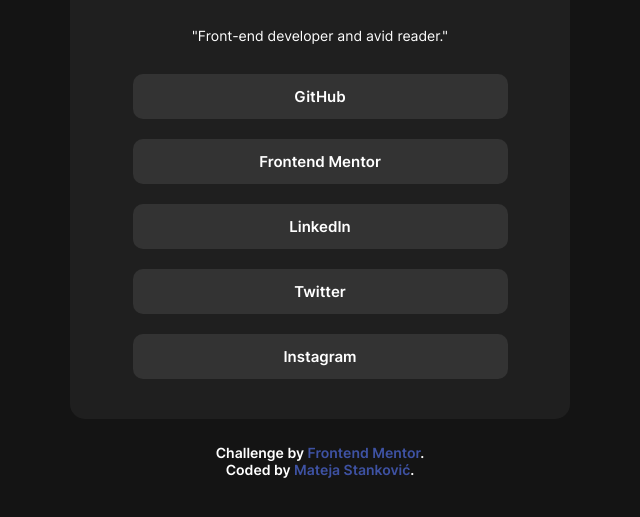
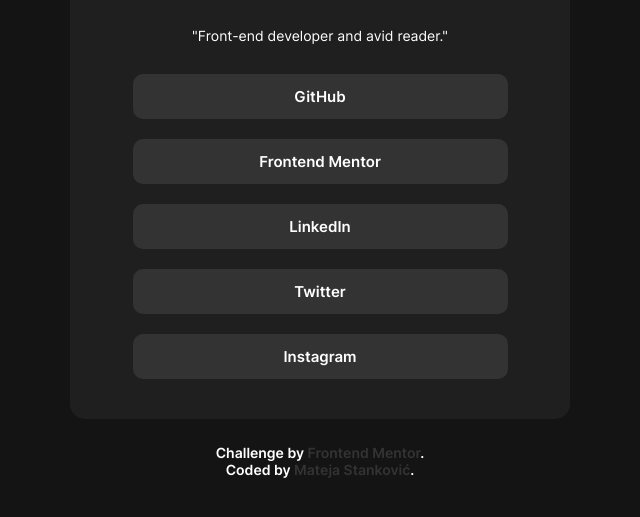
Before and after one commit to matejadb/social-links-page, a plain HTML site: page index.html in a window 1280 px wide. Shown: the part 267-784 px from the top of the page, without its empty margins (320-960 px from the left). Drawn offline with Linux system fonts and the light colour scheme.

Commit message:
Changed a tag color and updated the screenshot
Date: 04/03/2024

```diff
--- a/styles.css
+++ b/styles.css
@@ -124,7 +124,7 @@ body {
 }
 .attribution a {
   text-decoration: none;
-  color: hsl(228, 45%, 44%);
+  color: var(--neutral-grey);
 }
 
 .attribution a:hover {
```
Also changed, not shown: screenshot.jpg.
